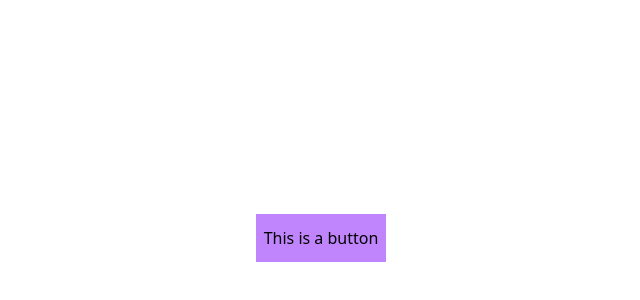
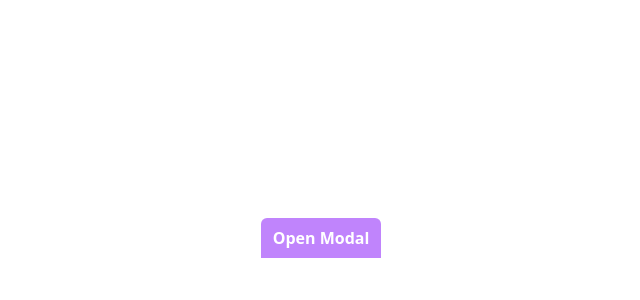
Before and after one commit to Mohammod-Ali/react-reusable-components, a React (Vite) app: page / in a window 1280 px wide. Shown: the part 162-462 px from the top of the page, without its empty margins (319-959 px from the left). Built offline with nearby package versions, Linux system fonts and the light colour scheme.

Commit message:
btn and modal logic added

```diff
--- a/package.json
+++ b/package.json
@@ -10,9 +10,11 @@
     "preview": "vite preview"
   },
   "dependencies": {
+    "clsx": "^2.1.0",
     "react": "^18.2.0",
     "react-dom": "^18.2.0",
-    "react-router-dom": "^6.21.2"
+    "react-router-dom": "^6.21.2",
+    "tailwind-merge": "^2.2.0"
   },
   "devDependencies": {
     "@types/react": "^18.2.43",
--- a/src/App.tsx
+++ b/src/App.tsx
@@ -1,12 +1,26 @@
+import { useState } from "react";
 import MainLayout from "./components/layout/MainLayout";
-import Container from "./components/ui/container";
+import Button from "./components/ui/Button";
+import Container from "./components/ui/Container";
+import Modal from "./utils/Modal";
 
 function App() {
+
+  const [modal, setModal] = useState(false)
+
+  const handleModalClose = () => {
+    setModal((prev) => !prev)
+  }
+
   return (
    <Container>
     <div className="h-screen w-full flex justify-center items-center">
-      <button className="px-2 py-3 bg-purple-400">This is a button</button>
+      {/* <button className="btn btn-primary">This is a button</button>
+      <button className="btn btn-danger">This is a button</button> */}
+      <Button onClick={() => setModal((prev) => !prev)}>Open Modal</Button>
+      <Modal isOpen={modal} onClose={handleModalClose}></Modal>
     </div>
+
    </Container>
   );
 }
--- /dev/null
+++ b/src/components/ui/Button.tsx
@@ -0,0 +1,42 @@
+import { twMerge } from "tailwind-merge";
+import cn from "../../utils/cn";
+import { ButtonHTMLAttributes, DetailedHTMLProps, forwardRef } from "react";
+
+type TRef = HTMLButtonElement;
+
+type TVariant = 'solid' | 'ghost' | 'outline';
+
+type TButtonOptions = {
+    variant: TVariant
+}
+
+type TButton = DetailedHTMLProps<ButtonHTMLAttributes<HTMLButtonElement>, HTMLButtonElement> & TButtonOptions
+
+const Button = forwardRef<TRef, TButton>( ({ className, variant, ...rest }, ref) => {
+
+  const getVariant = (variant : TVariant) => {
+    switch (variant) {
+      case "outline":
+        return "btn-outline";
+      case "ghost":
+        return "btn-ghost";
+
+      default:
+        return "btn-solid";
+    }
+  };
+
+  return (
+    <div>
+      <button
+      {...rest}
+        className={cn( getVariant(variant), className
+        )}
+      >
+
+      </button>
+    </div>
+  );
+});
+
+export default Button;
--- a/src/index.css
+++ b/src/index.css
@@ -1,22 +1,5 @@
+@import './style/Button.css';
+@import './style/typography.css';
 @tailwind base;
 @tailwind components;
 @tailwind utilities;
-
-
-@layer base {
-    h1 {
-        @apply text-4xl
-    }
-    h2 {
-        @apply text-3xl
-    }
-    h3 {
-        @apply text-2xl
-    }
-}
-
-@layer components {
-    .btn{
-        @apply px-3 py-2 bg-purple-400 rounded-t-md
-    }
-}
--- /dev/null
+++ b/src/style/Button.css
@@ -0,0 +1,24 @@
+@layer components {
+    .btn-solid{
+        @apply px-3 py-2 ;
+        @apply font-semibold text-white rounded-t-md;
+        @apply bg-purple-400 hover:bg-purple-600 focus:bg-purple-400;
+        @apply transition-all;
+    }
+
+    .btn-outline {
+        @apply px-3 py-2 ;
+        @apply font-semibold text-purple-600 rounded-t-md;
+        @apply bg-purple-400 bg-opacity-10 hover:bg-opacity-20 focus:bg-purple-400;
+        @apply border border-purple-400;
+        @apply transition-all;
+
+    }
+    .btn-ghost {
+        @apply px-3 py-2 ;
+        @apply font-semibold text-purple-600 rounded-t-md;
+        @apply bg-purple-400 bg-opacity-0 hover:bg-opacity-20 focus:bg-opacity-20;
+        @apply transition-all;
+    }
+
+}
--- /dev/null
+++ b/src/style/typography.css
@@ -0,0 +1,11 @@
+@layer base {
+    h1 {
+        @apply text-4xl
+    }
+    h2 {
+        @apply text-3xl
+    }
+    h3 {
+        @apply text-2xl
+    }
+}
--- /dev/null
+++ b/src/utils/Modal.tsx
@@ -0,0 +1,13 @@
+const Modal = ({ isOpen, onClose }) => {
+  return (
+    <>
+      {isOpen && (
+        <div>
+          <h1>This is modal</h1>
+        </div>
+      )}
+    </>
+  );
+};
+
+export default Modal;
--- /dev/null
+++ b/src/utils/cn.tsx
@@ -0,0 +1,12 @@
+import {twMerge} from 'tailwind-merge';
+import {ClassValue, clsx} from 'clsx'
+
+const cn = (...inputs : ClassValue[]) => {
+    return (
+
+            twMerge(clsx(inputs))
+
+    );
+};
+
+export default cn;
```
Also changed, not shown: 1 other file (tests, documents, lock files or other folders).
